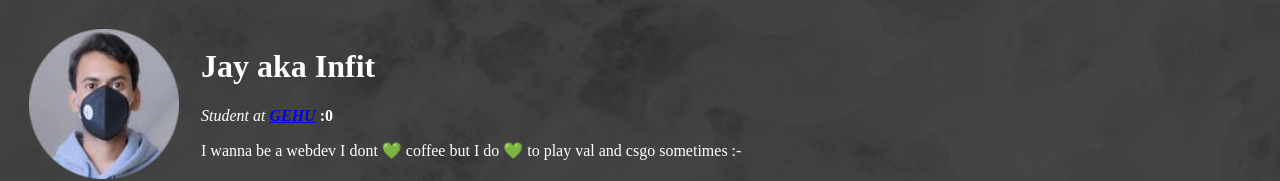
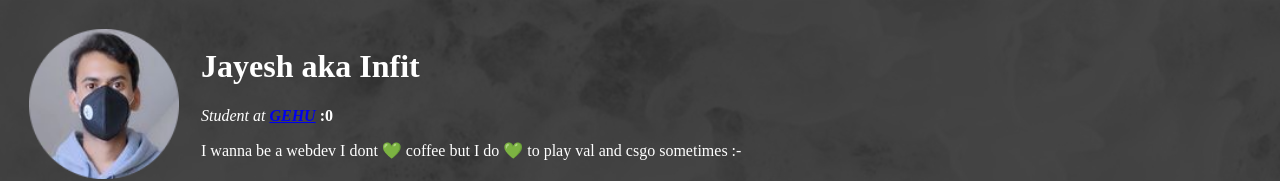
Before and after one commit to infit007/demo-cv, a plain HTML site: page index.html in a window 1280 px wide. Shown: the top 181 px of the page. Drawn offline with Linux system fonts and the light colour scheme.

Commit message:
Update index.html

```diff
--- a/index.html
+++ b/index.html
@@ -30,7 +30,7 @@ img{
       <td><font color="white"><img src="images/inf-circle.png" alt="infibat profile picture">
 
         </td>
-      <td><font color="white"><h1>Jay aka Infit</h1>
+      <td><font color="white"><h1>Jayesh aka Infit</h1>
       <p>
 
         <em>Student at <strong><a href="https://www.gehu.ac.in">GEHU</a> </strong></em> <strong>:0</strong>
```
